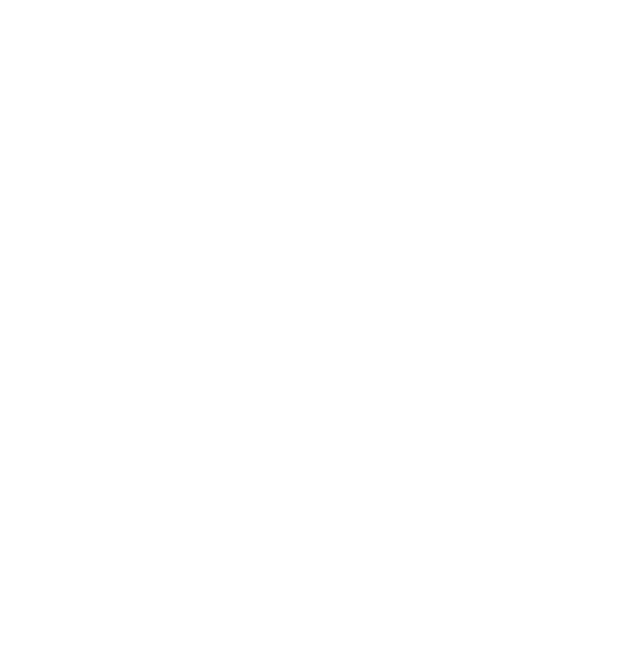
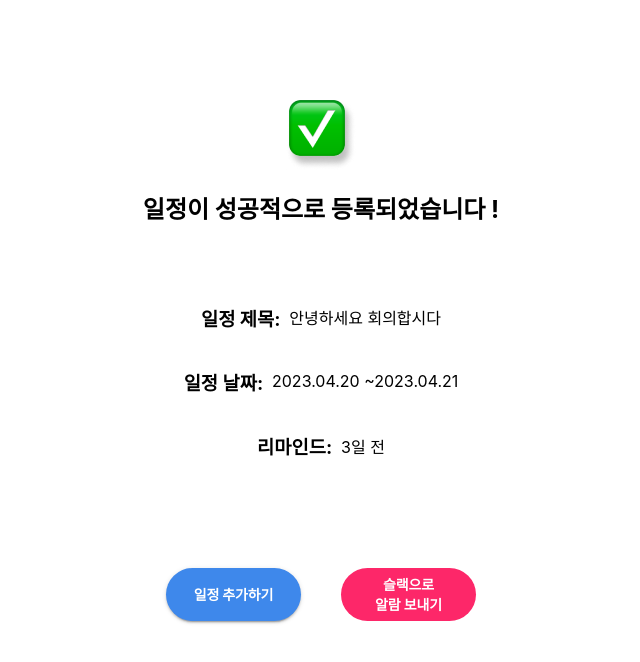
Before and after one commit to cloud-club/schedule-front, a React (Create React App) app: page /result in a window 1280 px wide. Before the commit this address had no page. Shown: the top 662 px of the page, without its empty margins (319-959 px from the left). Built offline with nearby package versions, Linux system fonts and the light colour scheme.

Commit message:
design : 일정등록 완료 페이지 퍼블리싱

```diff
--- a/src/App.tsx
+++ b/src/App.tsx
@@ -1,18 +1,18 @@
 import React from "react";
 import { BrowserRouter as Router, Route, Routes } from "react-router-dom";
-import HelloPage from "./page/HelloPage";
-import EventListPage from "./page/EventListPage"
+import EventListPage from "./page/EventListPage";
 import MainPage from "./page/MainPage";
 import Register from "./page/Register";
+import ResultPage from "./page/ResultPage";
 
 function App() {
   return (
     <Router>
       <Routes>
-        <Route path="/hello" element={<HelloPage />} />
-        <Route path="/event" element={<EventListPage/>} />
+        <Route path="/event" element={<EventListPage />} />
         <Route path="/main" element={<MainPage />} />
         <Route path="/register" element={<Register />} />
+        <Route path="/result" element={<ResultPage />} />
       </Routes>
     </Router>
   );
--- a/src/page/Register.tsx
+++ b/src/page/Register.tsx
@@ -158,7 +158,6 @@
   width: 135px;
   height: 53px;
   top: 634px;
-  background: #3e88eb;
   color: white;
   border-radius: 100px;
   font-family: "Inter";
@@ -171,6 +170,10 @@
   letter-spacing: -0.01em;
 
   color: #ffffff;
+  background: #3e88eb;
+  &:hover {
+    background-color: #3e88eb;
+  }
 `;
 
 const TextField2 = styled(TextField)`
--- /dev/null
+++ b/src/page/ResultPage.tsx
@@ -0,0 +1,136 @@
+import React from "react";
+import { Box, Button, styled, Container } from "@mui/material";
+import result from "../asset/result.png";
+
+const ResultPage = () => {
+  return (
+    <Container1>
+      <Box1>
+        <img src={result}></img>
+        <h2>일정이 성공적으로 등록되었습니다 !</h2>
+      </Box1>
+      <Box2>
+        <Box21>
+          <h3>일정 제목:&nbsp;&nbsp;</h3>
+          <span>안녕하세요 회의합시다</span>
+        </Box21>
+        <Box22>
+          <h3>일정 날짜:&nbsp;&nbsp;</h3>
+          <span>2023.04.20 ~2023.04.21</span>
+        </Box22>
+        <Box23>
+          <h3>리마인드:&nbsp;&nbsp;</h3>
+          <span>3일 전</span>
+        </Box23>
+      </Box2>
+      <Box3>
+        <Button1 variant="contained">일정 추가하기</Button1>
+        <Button2>
+          슬랙으로
+          <br />
+          알람 보내기
+        </Button2>
+      </Box3>
+    </Container1>
+  );
+};
+
+export default ResultPage;
+
+const Container1 = styled(Container)`
+  display: flex;
+  flex-direction: column;
+  justify-content: center;
+  align-items: center;
+  margin-top: 100px;
+`;
+const Box1 = styled(Box)`
+  display: flex;
+  flex-direction: column;
+  justify-content: center;
+  align-items: center;
+  margin-bottom: 40px;
+`;
+const Box2 = styled(Box)`
+  display: flex;
+  flex-direction: column;
+  margin-bottom: 90px;
+`;
+const Box21 = styled(Box)`
+  display: flex;
+  flex-direction: row;
+  margin: 0 auto;
+  justify-content: center;
+  align-items: center;
+`;
+const Box22 = styled(Box)`
+  display: flex;
+  flex-direction: row;
+  margin: 0 auto;
+  justify-content: center;
+  align-items: center;
+`;
+const Box23 = styled(Box)`
+  display: flex;
+  flex-direction: row;
+  margin: 0 auto;
+  justify-content: center;
+  align-items: center;
+`;
+const Box3 = styled(Box)`
+  display: flex;
+  flex-direction: row;
+`;
+const Button1 = styled(Button)`
+  display: flex;
+  flex-direction: row;
+  justify-content: center;
+  align-items: center;
+  padding: 8px 20px;
+  gap: 10px;
+  position: static;
+  width: 135px;
+  height: 53px;
+  color: #fff;
+  font-family: "Inter";
+  font-style: normal;
+  font-weight: 700;
+  font-size: 14px;
+  line-height: 20px;
+  text-align: center;
+  letter-spacing: -0.01em;
+  background: #3e88eb;
+  border-radius: 100px;
+  &:hover {
+    background-color: #3e88eb;
+  }
+  margin-right: 20px;
+`;
+const Button2 = styled(Button)`
+  display: flex;
+  flex-direction: row;
+  justify-content: center;
+  align-items: center;
+  padding: 8px 20px;
+  gap: 10px;
+  position: static;
+  width: 135px;
+  height: 53px;
+  left: 661px;
+  top: 536px;
+  border-radius: 100px;
+  color: white;
+  font-family: "Inter";
+  font-style: normal;
+  font-weight: 700;
+  font-size: 14px;
+  line-height: 20px;
+  text-align: center;
+  letter-spacing: -0.01em;
+  background: #fd2769;
+  border-radius: 100px;
+  &:hover {
+    background-color: #fd2769;
+  }
+  margin-left: 20px;
+`;
```
Also changed, not shown: src/asset/result.png (added).
